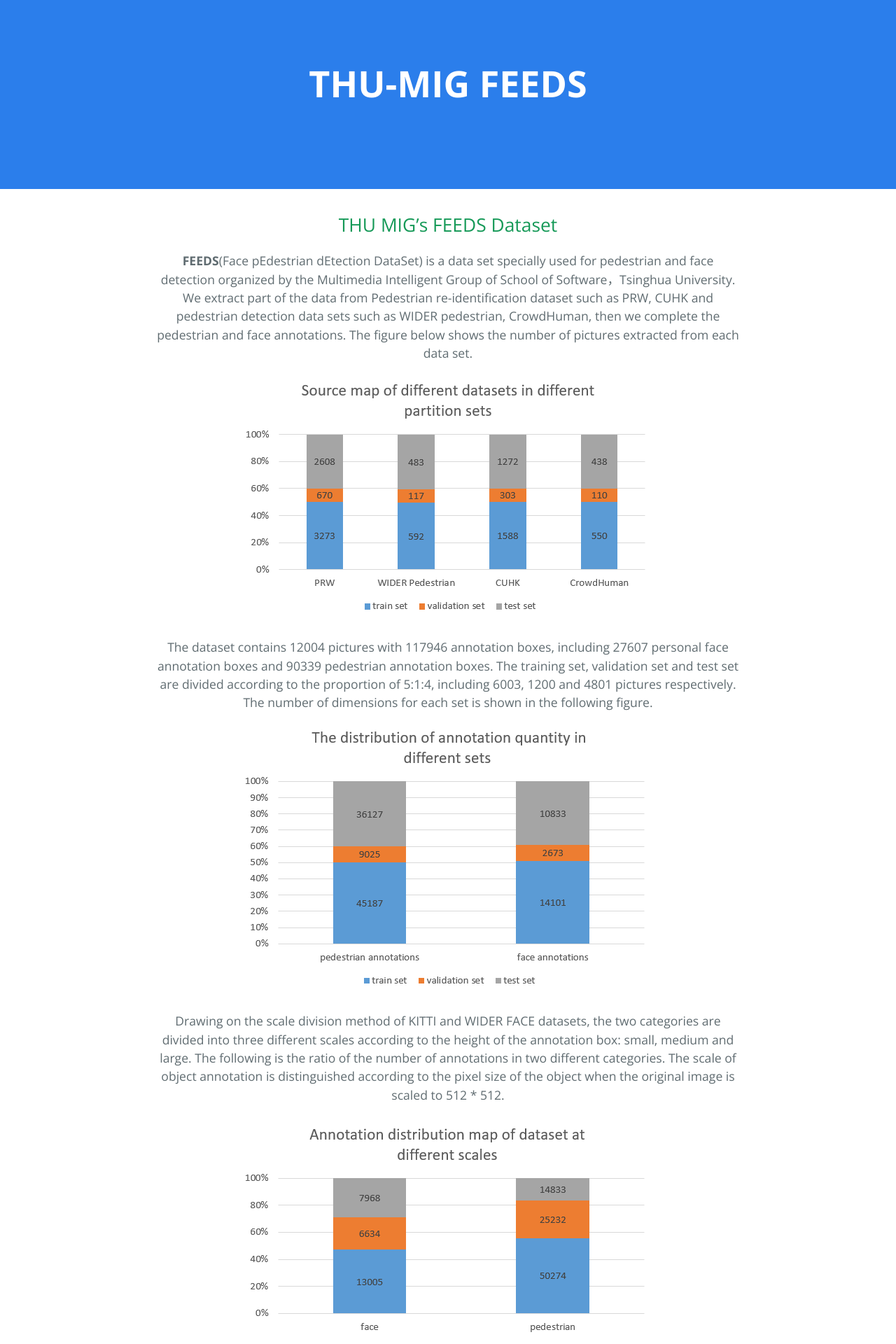
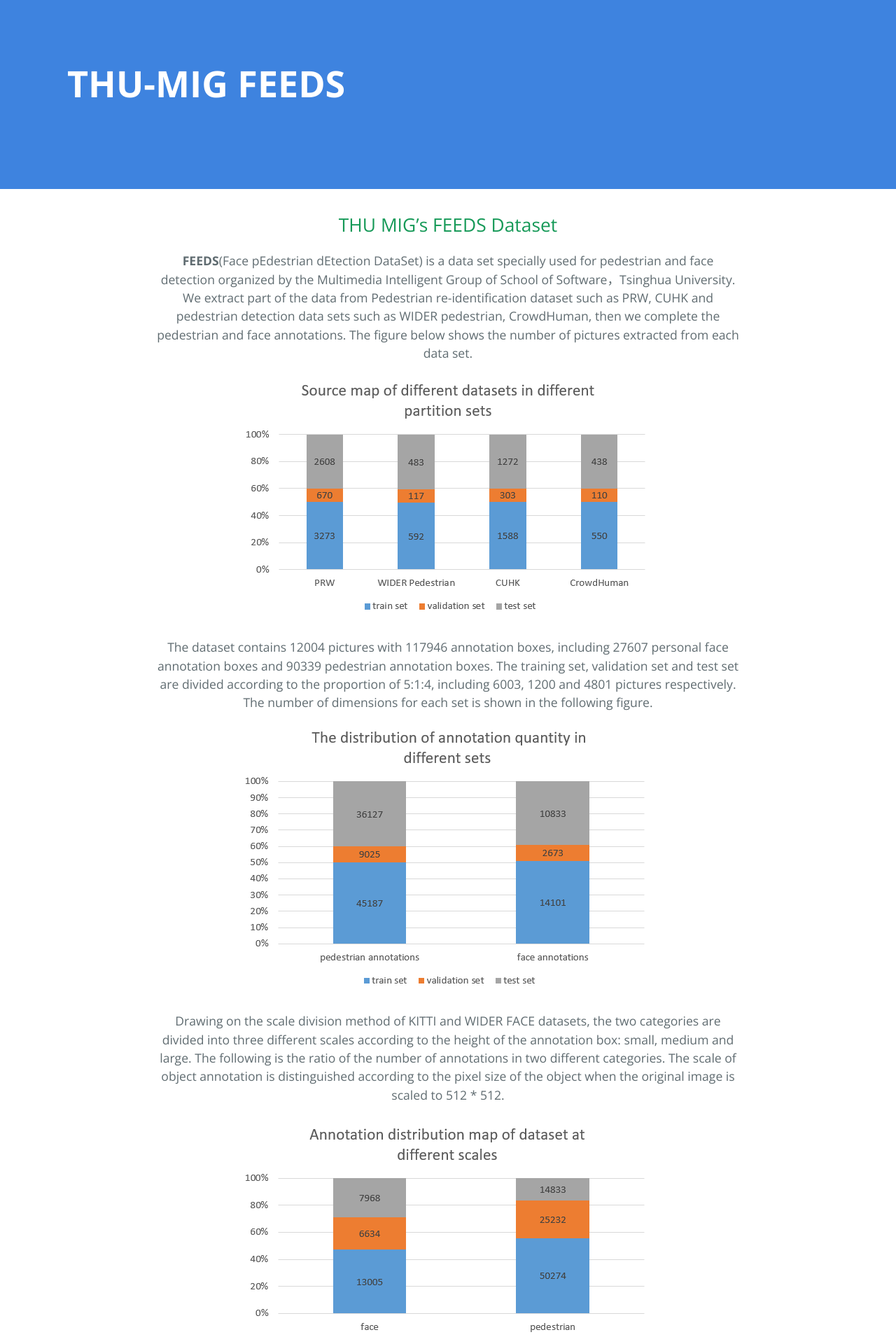
Before and after one commit to FEEDS-MIG/FEEDS-MIG.github.io, a Jekyll site: the page built from index.md, in a window 1280 px wide. Shown: the top 1920 px of the page at 70% size. Built offline with Jekyll 4.4.1, drawn with Linux system fonts in a browser that asks for light colours; our own code applies the rules of GitHub Pages for plain Markdown files.

Commit message:
change center

```diff
--- a/css/cayman.css
+++ b/css/cayman.css
@@ -140,7 +140,7 @@ a:hover { text-decoration: underline; }
   .btn + .btn { margin-top: 1rem; margin-left: 0; } }
 
 /* .page-header { color: #fff; text-align: center; background-color: #159957; background-image: linear-gradient(120deg, #155799, #159957); } */
-.page-header { color: #fff; text-align: center; background-color: #2b7eeb; }
+.page-header { color: #fff; background-color: #3e83df; }
 @media screen and (min-width: 64em) { .page-header { padding: 5rem 6rem; } }
 @media screen and (min-width: 42em) and (max-width: 64em) { .page-header { padding: 3rem 4rem; } }
 @media screen and (max-width: 42em) { .page-header { padding: 2rem 1rem; } }
@@ -160,7 +160,7 @@ a:hover { text-decoration: underline; }
 @media screen and (min-width: 64em) { .main-content { max-width: 64rem; padding: 2rem 6rem; margin: 0 auto; font-size: 1.1rem; } }
 @media screen and (min-width: 42em) and (max-width: 64em) { .main-content { padding: 2rem 4rem; font-size: 1.1rem; } }
 @media screen and (max-width: 42em) { .main-content { padding: 2rem 1rem; font-size: 1rem; } }
-.main-content img { max-width: 100%; }
+.main-content img { max-width: 100%; text-align: center;  }
 .main-content h1, .main-content h2, .main-content h3, .main-content h4, .main-content h5, .main-content h6 { margin-top: 2rem; margin-bottom: 1rem; font-weight: normal; color: #159957; }
 .main-content p { margin-bottom: 1em; }
 .main-content code { padding: 2px 4px; font-family: Consolas, "Liberation Mono", Menlo, Courier, monospace; font-size: 0.9rem; color: #567482; background-color: #f3f6fa; border-radius: 0.3rem; }
```
